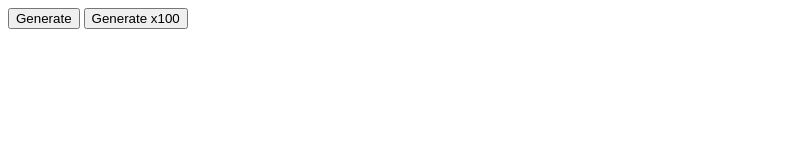
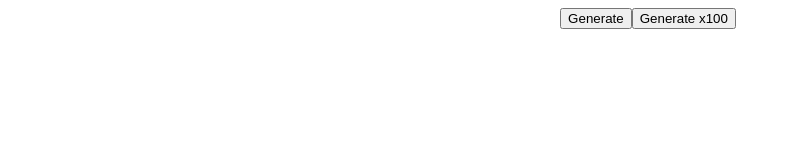
Before and after one commit to scoutchorton/insultGen, a plain HTML site: page index.html in a window 1280 px wide. Shown: the whole page, without its empty margins (0-791 px from the left). Drawn offline with Linux system fonts and the light colour scheme.

Commit message:
Update index.html

```diff
--- a/index.html
+++ b/index.html
@@ -1,15 +1,17 @@
-<!DOCTYPE html><html>
+<!DOCTYPE html>
+<html>
 <head>
         <meta charset="UTF-8">
-  <meta name="viewport" content="width=device-width" />
+        <meta name="viewport" content="width=device-width">
         <title>Insult Generator</title>
-  <link rel="stylesheet" href="style.css" />
+        <link rel="stylesheet" href="style.css">
         <script src="https://code.responsivevoice.org/responsivevoice.js"></script>
     </head>
     <body>
-  <button>Generate</button>
-  <button>Generate x100</button>
+        <center>
+            <button>Generate</button><button>Generate x100</button>
             <div id="output"></div>
             <script src="script.js"></script>
+        </center>
   </body>
 </html>
```
Lines whose indentation alone changed are shown as unchanged.
